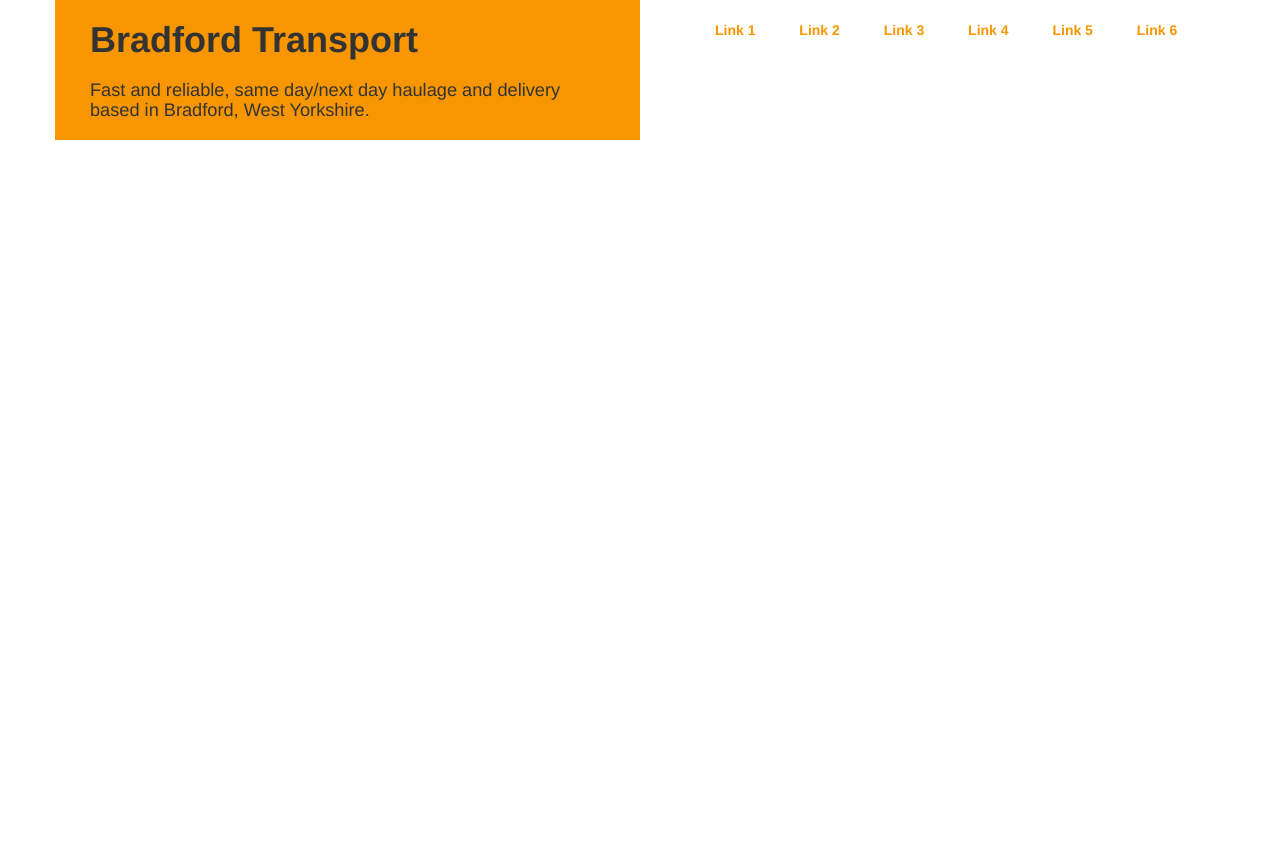
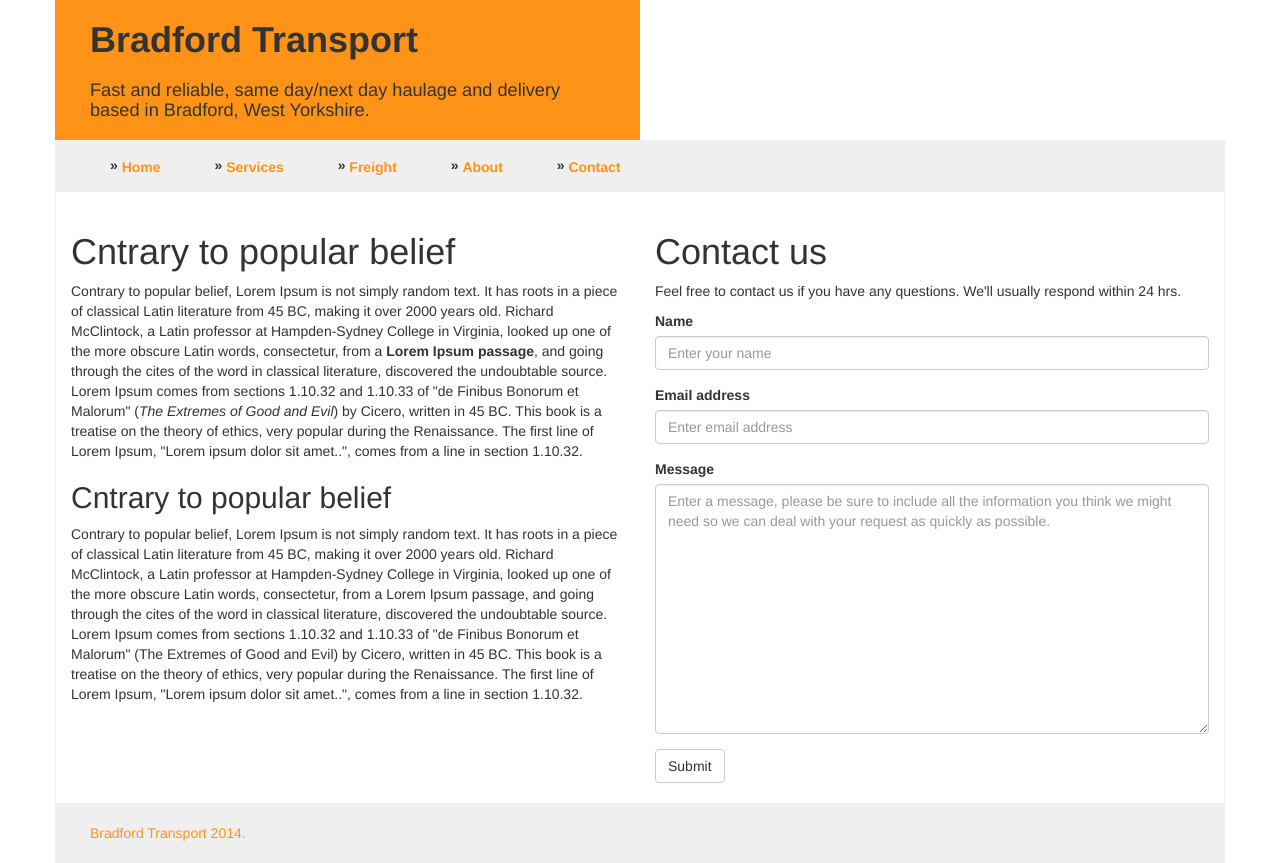
Before and after one commit to shubzinator/bradford-transport, a plain HTML site: page index.html in a window 1280 px wide. Before the commit the page ends 800 px from the top, so only its background shows below. Drawn offline with nearby package versions, Linux system fonts and the light colour scheme.

Commit message:
Content, footer, contact form

```diff
--- a/index.html
+++ b/index.html
@@ -4,7 +4,7 @@
     <meta charset="utf-8">
     <meta http-equiv="X-UA-Compatible" content="IE=edge">
     <meta name="viewport" content="width=device-width, initial-scale=1">
-    <title>Bootstrap 101 Template</title>
+    <title>Bradford Transport | Fast and reliable, same day/next day haulage and delivery based in Bradford, West Yorkshire.</title>
 
     <link href="css/styles.css" rel="stylesheet">
 
@@ -15,30 +15,78 @@
 </head>
 <body>
     <div class="container">
-        <header class="row">
+        <header>
+            <div class="row">
                 <div class="col-md-6 branding">
                     <h1 class="heading">Bradford Transport</h1>
                     <h2 class="subtitle">Fast and reliable, same day/next day haulage and delivery based in Bradford, West Yorkshire.</h2>
                 </div>
+            </div>
 
-            <nav class="col-md-6">
+            <div class="row">
+                <nav class="col-md-12">
                     <ul>
-                    <li><a href="#">Link 1</a></li>
-                    <li><a href="#">Link 2</a></li>
-                    <li><a href="#">Link 3</a></li>
-                    <li><a href="#">Link 4</a></li>
-                    <li><a href="#">Link 5</a></li>
-                    <li><a href="#">Link 6</a></li>
+                        <li><a href="index.html">Home</a></li>
+                        <li><a href="#">Services</a></li>
+                        <li><a href="#">Freight</a></li>
+                        <li><a href="#">About</a></li>
+                        <li><a href="#">Contact</a></li>
                     </ul>
                 </nav>
+            </div>
         </header>
 
         <div class="row content">
+            <div class="col-md-6">
+                <h1>
+                    Cntrary to popular belief
+                </h1>
+                <p>Contrary to popular belief, Lorem Ipsum is not simply random text. It has roots in a piece of
+                    classical Latin literature from 45 BC, making it over 2000 years old. Richard McClintock, a Latin
+                    professor at Hampden-Sydney College in Virginia, looked up one of the more obscure Latin words,
+                    consectetur, from a <strong>Lorem Ipsum passage</strong>, and going through the cites of the word in classical
+                    literature, discovered the undoubtable source. Lorem Ipsum comes from sections 1.10.32 and 1.10.33
+                    of "de Finibus Bonorum et Malorum" (<em>The Extremes of Good and Evil</em>) by Cicero, written in 45 BC.
+                    This book is a treatise on the theory of ethics, very popular during the Renaissance. The first
+                    line of Lorem Ipsum, "Lorem ipsum dolor sit amet..", comes from a line in section 1.10.32.</p>
 
+                <h2>
+                    Cntrary to popular belief
+                </h2>
+                <p>Contrary to popular belief, Lorem Ipsum is not simply random text. It has roots in a piece of
+                    classical Latin literature from 45 BC, making it over 2000 years old. Richard McClintock, a Latin
+                    professor at Hampden-Sydney College in Virginia, looked up one of the more obscure Latin words,
+                    consectetur, from a Lorem Ipsum passage, and going through the cites of the word in classical
+                    literature, discovered the undoubtable source. Lorem Ipsum comes from sections 1.10.32 and 1.10.33
+                    of "de Finibus Bonorum et Malorum" (The Extremes of Good and Evil) by Cicero, written in 45 BC.
+                    This book is a treatise on the theory of ethics, very popular during the Renaissance. The first
+                    line of Lorem Ipsum, "Lorem ipsum dolor sit amet..", comes from a line in section 1.10.32.</p>
+            </div>
+            <div class="col-md-6 homepage-contact-form">
+                <h1>Contact us</h1>
+                <p>Feel free to contact us if you have any questions. We'll usually respond within 24 hrs.</p>
+                <form role="form">
+                    <div class="form-group">
+                        <label for="inputName">Name</label>
+                        <input type="text" class="form-control" id="inputName" placeholder="Enter your name">
+                    </div>
+                    <div class="form-group">
+                        <label for="inputEmail">Email address</label>
+                        <input type="email" class="form-control" id="inputEmail" placeholder="Enter email address">
+                    </div>
+                    <div class="form-group">
+                        <label for="inputMessage">Message</label>
+                        <textarea type="text" class="form-control" id="inputMessage" placeholder="Enter a message, please be sure to include all the information you think we might need so we can deal with your request as quickly as possible."></textarea>
+                    </div>
+                    <button type="submit" class="btn btn-default">Submit</button>
+                </form>
+            </div>
         </div>
 
-        <footer>
-
+        <footer class="row">
+            <div class="col-md-12">
+                <p>Bradford Transport 2014.</p>
+            </div>
         </footer>
     </div>
 <script src="https://ajax.googleapis.com/ajax/libs/jquery/1.11.1/jquery.min.js"></script>
--- a/sass/styles.scss
+++ b/sass/styles.scss
@@ -1,10 +1,11 @@
-$brand-primary: darken(#ffa519, 6.5%);
+$brand-primary: #ff9317;
+$brand-secondary: #efefef;
 
 @import "bootstrap-compass";
 @import "bootstrap-variables";
 @import "bootstrap";
 
-$margin: 20px;
+$marginPadding: 20px;
 
 header {
   .branding {
@@ -12,25 +13,62 @@ header {
 
     .heading {
       font-weight: 700;
-      margin: $margin;
+      margin: $marginPadding;
     }
 
     .subtitle {
       font-size: 1.3em;
-      margin: $margin;
+      margin: $marginPadding;
     }
   }
 
   nav {
+    background: $brand-secondary;
+    padding: 15px;
+
     ul {
+      margin: 0px;
 
+      li:first-child {
+        margin-left: 0px;
+      }
+
+      li:last-child {
+        margin-right: 0px;
+      }
 
       li {
         display: inline-block;
-        margin:$margin;
         font-weight: bold;
+        margin-right: 50px;
+      }
+
+      li:before {
+        content: "\0BB \020";
+        vertical-align: text-bottom;
       }
     }
-
   }
 }
+
+.content {
+  border-left: 1px solid $brand-secondary;
+  border-right: 1px solid $brand-secondary;
+  padding: $marginPadding 0 $marginPadding 0;
+
+  .homepage-contact-form {
+    textarea {
+      min-height: 250px;
+    }
+  }
+}
+
+footer {
+  padding: 20px;
+  background: $brand-secondary;
+  color: $brand-primary;
+
+  p {
+    margin: 0px;
+  }
+}
```
Also changed, not shown: css/styles.css. Lines whose indentation alone changed are shown as unchanged.
